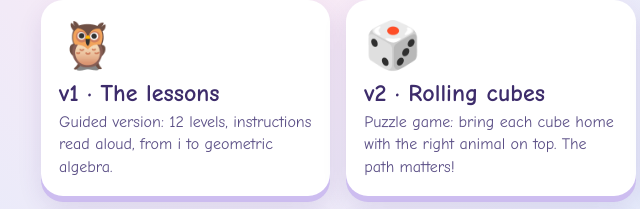
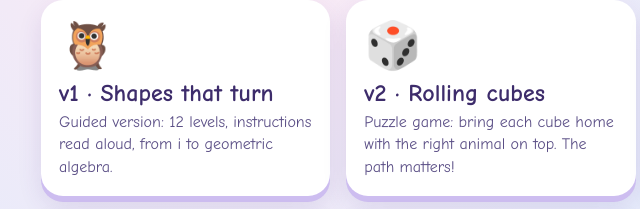
Before and after one commit to fxpar/kid-games, a plain HTML site: page strange-mind/index.html in a window 1280 px wide. Shown: the part 135-344 px from the top of the page, 149-789 px from the left. Drawn offline with Linux system fonts and the light colour scheme.

Commit message:
Strange Mind : « Les leçons » deviennent « Les formes qui tournent » (ce sont des jeux)
Co-Authored-By: Claude Opus 5.5 <noreply@anthropic.com>

```diff
--- a/strange-mind/index.html
+++ b/strange-mind/index.html
@@ -27,7 +27,7 @@
     <h1>Strange Mind</h1>
     <p class="sub" data-t="hub-sub">Sept façons de jouer avec des formes qui tournent.</p>
     <div class="cards">
-      <a class="card" href="v1/"><div class="big">🦉</div><h2 data-t="hub-v1-t">v1 · Les leçons</h2>
+      <a class="card" href="v1/"><div class="big">🦉</div><h2 data-t="hub-v1-t">v1 · Les formes qui tournent</h2>
         <p data-t="hub-v1">Version guidée : 12 niveaux, des consignes lues à voix haute, de i à l'algèbre géométrique.</p></a>
       <a class="card" href="v2/"><div class="big">🎲</div><h2 data-t="hub-v2-t">v2 · Les cubes qui roulent</h2>
         <p data-t="hub-v2">Jeu de réflexion : amène chaque cube à sa maison avec le bon animal sur le dessus. Le chemin compte !</p></a>
@@ -51,7 +51,7 @@
     import { setDictionary, translateDom, langToggle } from './v1/js/i18n.js';
     setDictionary({
       'hub-sub': 'Seven ways to play with shapes that turn.',
-      'hub-v1-t': 'v1 · The lessons',
+      'hub-v1-t': 'v1 · Shapes that turn',
       'hub-v1': 'Guided version: 12 levels, instructions read aloud, from i to geometric algebra.',
       'hub-v2-t': 'v2 · Rolling cubes',
       'hub-v2': 'Puzzle game: bring each cube home with the right animal on top. The path matters!',
```
Also changed, not shown: index.html (+2 -2 lines), 2 other files.
